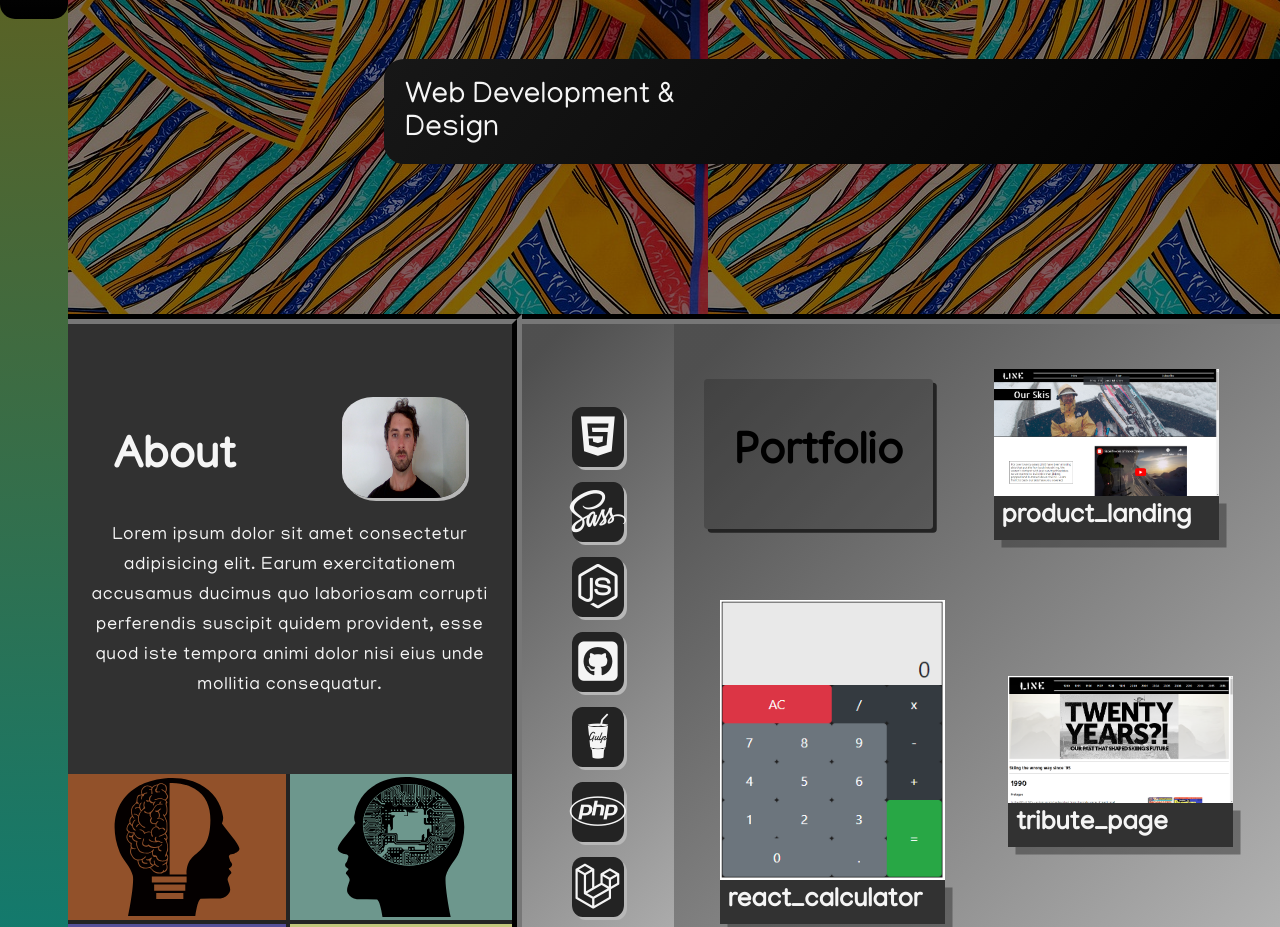
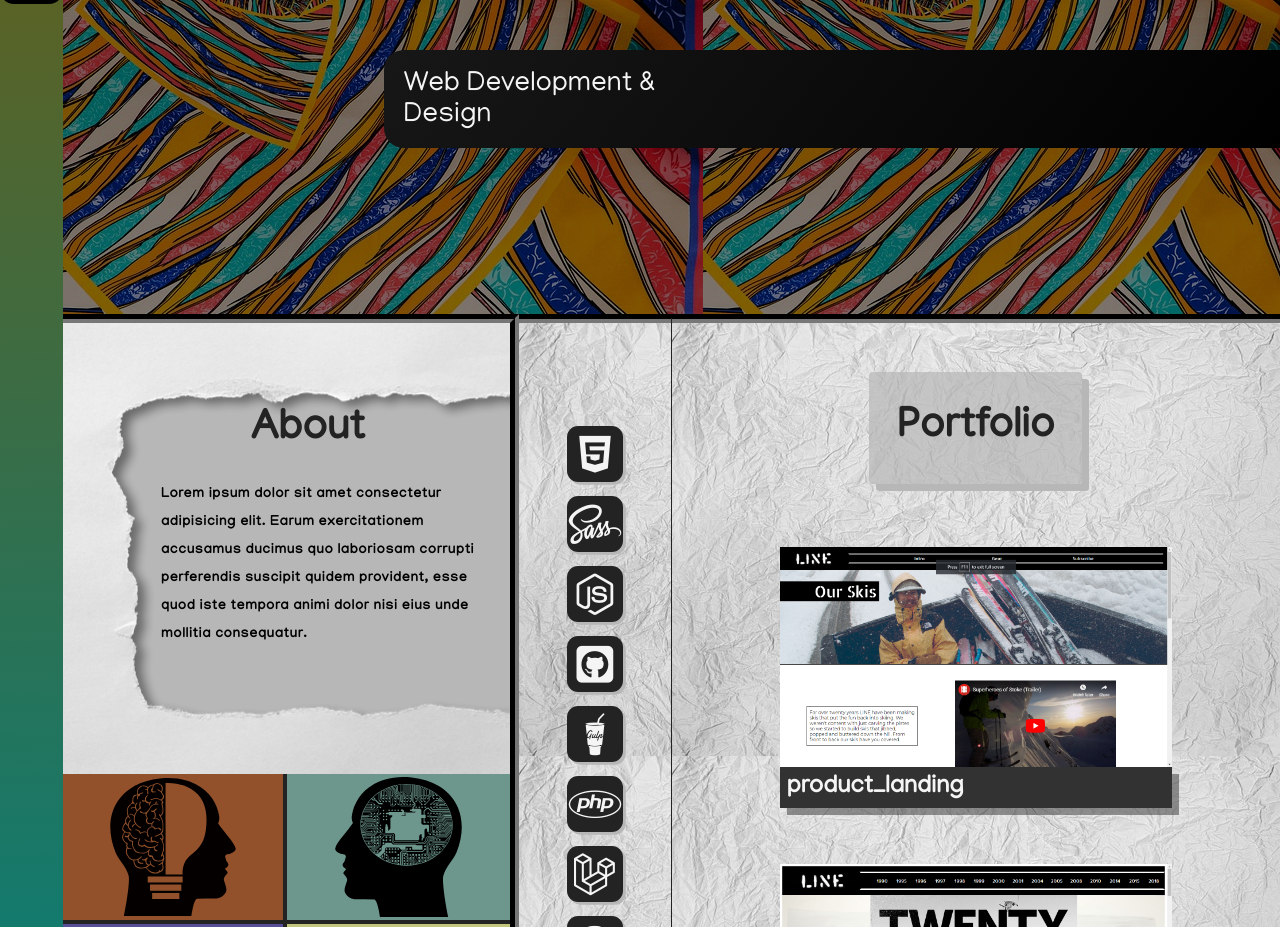
Before and after one commit to sljudge/portfolio, a website: page src/index.html in a window 1280 px wide. Shown: the part 486-1413 px from the top of the page. Drawn offline with nearby package versions, Linux system fonts and the light colour scheme; files that its build step writes are made by us from their sources.

Commit message:
pre-final touches

```diff
--- a/src/index.html
+++ b/src/index.html
@@ -37,12 +37,12 @@
                     <div class='about'>
                         <div class="about-text">
                             <div class="sm-screen-header">
-                                <img src="/img/portrait.jpg" alt="">
+                                <!-- <img src="/img/portrait.jpg" alt=""> -->
                                 <h2>About</h2>
                             </div>
                             <div class="lg-screen-header">
                                 <h2>About</h2>
-                                <img src="/img/portrait.jpg" alt="">
+                                <!-- <img src="/img/portrait.jpg" alt=""> -->
                             </div>
                             <p>Lorem ipsum dolor sit amet consectetur adipisicing elit. Earum exercitationem accusamus ducimus quo laboriosam corrupti perferendis suscipit quidem provident, esse quod iste tempora animi dolor nisi eius unde mollitia consequatur.</p>
                         </div>
@@ -79,6 +79,7 @@
 
                 <div class="projects">
                     <h2 class="projects-header">Portfolio</h2>
+                    <div class="break"></div>
                     <div class="project-tile">
                         <a href="" target="">
                         <img src="/img/product_landing.png" alt="" title="product_landing">
@@ -87,15 +88,9 @@
                     </div>
                     <div class='project-tile'>
                         <a href="" target="">
-                        <img src="/img/calculator.PNG" alt="" title="calculator">
-                        <h3>react_calculator</h3>
-                        </a>
-                    </div>
-                    <div class='project-tile'>
-                        <a href="" target="">
                         <img src="/img/tribute_page.png" alt="" title="tribute_page">
                         <h3>tribute_page</h3>
-                        </a>
+                    </a>
                     </div>
                     <div class='project-tile'>
                         <a href="" target="">
@@ -111,8 +106,14 @@
                     </div>
                     <div class='project-tile'>
                         <a href="" target="">
-                        <img src="/img/random_quote.png" alt="">
-                        <h3>random_quote_generator</h3>
+                            <img src="/img/random_quote.png" alt="">
+                            <h3>random_quote_generator</h3>
+                        </a>
+                    </div>
+                    <div class='project-tile'>
+                        <a href="" target="">
+                        <img src="/img/calculator.PNG" alt="" title="calculator">
+                        <h3>react_calculator</h3>
                         </a>
                     </div>
                 </div>
--- a/src/scss/style.scss
+++ b/src/scss/style.scss
@@ -19,7 +19,7 @@ html{
     }
 
     @media screen and (min-width: 800px){
-        font-size: 15px;
+        font-size: 14px;
     }
 
     @media screen and (min-width: 1250px){
@@ -187,6 +187,10 @@ main{
                     width: 70%;
                 }
             }
+
+            @media screen and (max-width:400px){
+                height: 8rem;
+            }
         }
     }
 }
@@ -220,7 +224,6 @@ main{
         border-width: 0.7rem 0.7rem 0.7rem 0;
         border-style: groove;
         border-color: $black;
-        color: whitesmoke;
 
         @media screen and (min-width: 1250px){
             border-width: 0.7rem 0.7rem 0 0;
@@ -231,12 +234,67 @@ main{
         .about-text{
             display: flex;
             flex-direction: column;
-            justify-content: center;
+            justify-content: flex-start;
+            align-items: center;
+            position: relative;
+
 
             height: 70%;
-            padding: 2rem;
+            padding: 4rem 1rem 2rem 4rem;
 
-            background-color: rgba(35,35,35,0.9);
+            @media screen and (min-height:450px){
+                padding-top: 7rem;
+            }
+            @media screen and (min-height:580px){
+                padding-top: 7rem;
+            }
+            @media screen and (min-height:700px){
+                padding-top: 9rem;
+                padding-bottom: 7rem;
+            }
+            @media screen and (min-height:800px){
+                padding-top: 11rem;
+            }
+            @media screen and (min-height:1000px){
+                padding: 15rem 4rem 2rem 8rem;
+            }
+
+            @media screen and (min-width: 300px){
+                padding-left: 3rem;
+                padding-top: 2rem;
+            }
+            @media screen and (min-width: 470px){
+                padding-left: 6rem;
+            }
+            @media screen and (min-width: 550px){
+                padding-left: 6.5rem;
+            }
+            @media screen and (min-width: 650px){
+                padding-left: 7rem;
+            }
+            @media screen and (min-width: 700px){
+                padding-left: 8rem;
+            }
+            @media screen and (min-width: 790px){
+                padding: 6rem 3rem 2rem 9rem;
+            }
+            @media screen and (min-width: 950px){
+                padding: 4rem 6rem 2rem 9rem;
+            }
+            @media screen and (min-width: 1000px){
+                padding: 4rem 10rem 2rem 10rem;
+            }
+            @media screen and (min-width: 1250px){
+                padding: 5rem 1rem 3rem 7rem;
+            }
+
+
+
+            background-image: url("/img/hole.png");
+            background-origin: padding-box;
+            background-repeat: no-repeat;
+            background-position: 25%;
+            color: $black;
 
             .lg-screen-header{
                 display: none;
@@ -258,22 +316,22 @@ main{
             }
 
 
-            @media screen and (min-width:700px) {
-                padding: 4rem;
+            // @media screen and (min-width:700px) {
+            //     padding: 4rem;
 
-                text-align: center;
-            }
+            //     text-align: center;
+            // }
 
-            @media screen and (min-width:850px) {
-                height: 60%;
-            }
+            // @media screen and (min-width:850px) {
+            //     height: 60%;
+            // }
 
-            @media screen and (min-width:1250px){
-                justify-content: center;
+            // @media screen and (min-width:1250px){
+            //     justify-content: center;
 
-                height: 85%;
-                padding: 1rem;
-            }
+            //     height: 85%;
+            //     padding: 1rem;
+            // }
 
 
             img{
@@ -288,15 +346,25 @@ main{
 
             h2{
                 font-size: 3rem;
-                margin-bottom: 1rem;
+                margin: 1rem 0 0.5rem 0;
             }
 
             p{
+                // position: absolute;
+                // left: 25%;
+                // top: 20%;
+
+                width: 100%;
+                height: 50%;
                 margin: 0;
+                padding: 0;
 
-                font-size: 1.2rem;
+                font-size: 1rem;
+                font-weight: bold;
                 line-height: 2rem;
                 letter-spacing: 0.05rem;
+
+                color: black;
 
             }
 
@@ -387,16 +455,18 @@ main{
     .skills{
         display: flex;
         flex-direction: column;
-        justify-content: space-between;
+        justify-content: space-evenly;
         align-items: center;
 
         height: 100%;
         width: 25%;
         padding: 5vh 1rem 0 1rem;
 
-        background: linear-gradient(360deg, rgba(183,183,183,1) 6%, rgba(35,35,35,0.7) 95%);
-        // border-left: 2px solid $black;
-        // border-top: 1px solid $white;
+        background: url("/img/paper.jpg"), center/80%;
+
+        border-width: 0.7rem 0 0 0;
+        border-style: groove;
+        border-color: $black;
 
         font-size: 2rem;
 
@@ -406,19 +476,6 @@ main{
             justify-content: space-around;
 
             width: 40%;
-
-
-            :nth-child(odd){
-                // background-color: red;
-                margin-bottom: 5rem;
-            }
-        }
-
-        @media screen and (min-width: 900px){
-            :nth-child(even){
-                // background-color: green;
-                margin-top: 3rem;
-            }
         }
 
         @media screen and (min-width: 1000px){
@@ -432,18 +489,9 @@ main{
             padding: 0.1rem;
             width: 25%;
 
-            border-width: 0.7rem 0 0 0;
+            border-width: 0.7rem 1px 0 0;
             border-style: groove;
             border-color: $black;
-
-            background: linear-gradient(315deg, rgba(183,183,183,1) 6%, rgba(35,35,35,0.7) 95%);
-
-            :nth-child(even){
-                margin: 0.5rem;
-            }
-            :nth-child(odd){
-                margin: 0.5rem;
-            }
         }
 
 
@@ -478,9 +526,9 @@ main{
                 margin: 1.5rem;
             }
             @media screen and (min-width: 1250px){
-                width: 3.5rem;
-                height: 2rem;
-                // margin: 0.5rem;
+                width: 4rem;
+                height: 2.5rem;
+                margin: 0.5rem;
 
                 font-size: 3rem;
             }
@@ -502,34 +550,40 @@ main{
     width: 100%;
     padding: 1rem 1rem 2rem 1rem;
 
-    background: linear-gradient(180deg, rgba(183,183,183,1) 6%, rgba(255,255,255,1) 95%);
+    background: url("/img/paper.jpg"), center/80%;
 
-    @media screen and (min-width: 600px){
+
+    @media screen and (min-width: 900px){
         flex-direction: row;
         flex-wrap: wrap;
-        justify-content: space-around;
+        justify-content: space-evenly;
     }
 
     @media screen and (min-width: 1250px){
         overflow-y: scroll;
 
-        background: linear-gradient(315deg, rgba(183,183,183,1) 6%, rgba(35,35,35,0.7) 95%);
         border-width: 0.7rem 0 0 0;
         border-style: groove;
         border-color: $black;
+
     }
     .projects-header{
         display: flex;
         align-items: center;
 
-        height: 10rem;
+        height: 8rem;
         padding: 2rem;
 
         font-size: 3rem;
-        background-color: rgba(35, 35, 35, 0.3);
+        background-color: rgba(183,183,183,0.7);
+        color: $black;
         border-radius: 0.25rem;
-        box-shadow: 0.25rem 0.25rem rgb(35,35,35);
+        box-shadow: 0.5rem 0.5rem $white;
+    }
 
+    .break {
+        flex-basis: 100%;
+        height: 0;
     }
 
     .project-tile:hover + h3{
@@ -561,13 +615,22 @@ main{
         img{
             display: block;
 
-            width: 12rem;
+            width: 20rem;
             height: auto;
 
-            @media screen and (min-width: 1250px){
-                // height: 7rem;
-                width: 15rem;
-                height: auto;
+            @media screen and (min-width: 425px){
+                width: 23rem;
+                max-height: 20rem;
+            }
+
+            @media screen and (min-width: 500px){
+                width: 25rem;
+                max-height: 20rem;
+            }
+
+            @media screen and (min-width: 700px){
+                width: 28rem;
+                max-height: 20rem;
             }
         }
 
```
Also changed, not shown: src/img/hole.png (added), src/img/paper.jpg (added).
